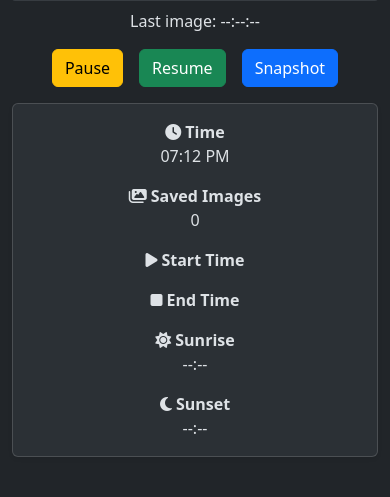
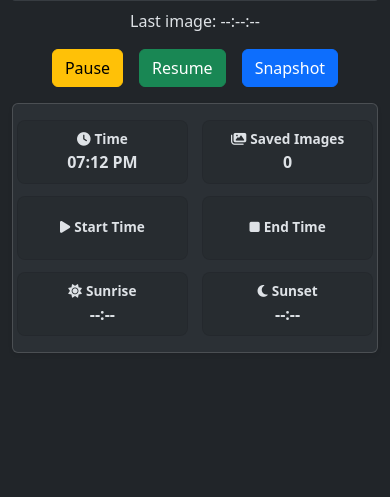
Before and after one commit to der-pw/chronocam2, a FastAPI app: template app/templates/index.html in a window 390 px wide. Shown: the part 398-895 px from the top of the page. After the commit the page ends 751 px from the top, so only its background shows below. Run offline with FastAPI, Linux system fonts and the light colour scheme; the template is opened without the code that fills it, so the values that code supplies are empty; parts of the project's set-up code (start-up, migrations or seed data) failed here and were passed over.

Commit message:
Improve mobile layout and status handling

```diff
--- a/app/main.py
+++ b/app/main.py
@@ -37,7 +37,7 @@ app.mount(
 )
 
 # === Templates ===
-APP_VERSION = "2.2.3"
+APP_VERSION = "2.2.4"
 templates = Jinja2Templates(directory=str(Path(__file__).parent / "templates"))
 templates.env.globals["app_version"] = APP_VERSION
 
--- a/app/static/css/custom.css
+++ b/app/static/css/custom.css
@@ -24,6 +24,45 @@
   position: relative;
   overflow: hidden;
   border-radius: .4rem;
+}
+
+@media (max-width: 767.98px) {
+  .info-grid {
+    display: grid;
+    grid-template-columns: repeat(2, minmax(0, 1fr));
+    gap: 0.75rem 0.9rem;
+    grid-auto-rows: 1fr;
+  }
+
+  .info-grid .info-col {
+    display: contents;
+  }
+
+  .info-item {
+    background: rgba(0, 0, 0, 0.08);
+    border: 1px solid rgba(0, 0, 0, 0.08);
+    border-radius: 0.5rem;
+    padding: 0.55rem 0.65rem;
+    height: 100%;
+    display: flex;
+    flex-direction: column;
+    justify-content: center;
+    align-items: center;
+    text-align: center;
+  }
+
+  .info-item .fw-bold {
+    font-size: 0.85rem;
+  }
+
+  .info-item .fw-bold.mt-3 {
+    margin-top: 0 !important;
+  }
+
+  .info-item > div:not(.fw-bold) {
+    font-size: 1rem;
+    font-weight: 600;
+  }
 }
 
 /* subtle zoom effect */
--- a/app/static/js/dashboard.js
+++ b/app/static/js/dashboard.js
@@ -302,12 +302,31 @@
 
   function startClock() {
     if (!els.time) return;
+    let clockTimer = null;
     const updateClock = () => {
       const now = new Date();
       els.time.textContent = now.toLocaleTimeString([], { hour: '2-digit', minute: '2-digit' });
     };
-    updateClock();
-    setInterval(updateClock, 1000);
+    const startTimer = () => {
+      if (clockTimer) return;
+      updateClock();
+      clockTimer = setInterval(updateClock, 1000);
+    };
+    const stopTimer = () => {
+      if (!clockTimer) return;
+      clearInterval(clockTimer);
+      clockTimer = null;
+    };
+    const handleVisibility = () => {
+      if (document.hidden) {
+        stopTimer();
+      } else {
+        startTimer();
+      }
+    };
+
+    document.addEventListener('visibilitychange', handleVisibility);
+    startTimer();
   }
 
   startClock();
--- a/app/templates/index.html
+++ b/app/templates/index.html
@@ -43,29 +43,41 @@
   <div class="row justify-content-center mb-3">
     <div class="col-md-12">
       <div class="card shadow-sm p-3 bg-body-tertiary">
-        <div class="row text-center align-items-center">
+        <div class="row text-center align-items-center info-grid">
           <!-- Column 1: {{ tr["time"] if tr else "Time" }} & {{ tr["saved_images"] if tr else "Saved Images" }} -->
-          <div class="col-12 col-md-4 mb-3 mb-md-0">
+          <div class="col-12 col-md-4 mb-3 mb-md-0 info-col">
+            <div class="info-item">
               <div class="fw-bold"><i class="fa-solid fa-clock me-1"></i>{{ tr["time"] if tr else "Time" }}</div>
               <div id="time">--:--</div>
+            </div>
+            <div class="info-item">
               <div class="fw-bold mt-3"><i class="fa-solid fa-images me-1"></i>{{ tr["saved_images"] if tr else "Saved Images" }}</div>
               <div id="count">0</div>
             </div>
+          </div>
 
           <!-- Column 2: Start/{{ tr["end_time"] if tr else "End Time" }} -->
-          <div class="col-12 col-md-4 mb-3 mb-md-0">
+          <div class="col-12 col-md-4 mb-3 mb-md-0 info-col">
+            <div class="info-item">
               <div class="fw-bold"><i class="fa-solid fa-play me-1"></i>{{ tr["start_time"] if tr else "Start Time" }}</div>
               <div id="start-time">{{ cfg.active_start }}</div>
+            </div>
+            <div class="info-item">
               <div class="fw-bold mt-3"><i class="fa-solid fa-stop me-1"></i>{{ tr["end_time"] if tr else "End Time" }}</div>
               <div id="end-time">{{ cfg.active_end }}</div>
             </div>
+          </div>
 
           <!-- Column 3: {{ tr["sunrise"] if tr else "Sunrise" }} & {{ tr["sunset"] if tr else "Sunset" }} -->
-          <div class="col-12 col-md-4">
+          <div class="col-12 col-md-4 info-col">
+            <div class="info-item">
               <div class="fw-bold"><i class="fa-solid fa-sun me-1"></i>{{ tr["sunrise"] if tr else "Sunrise" }}</div>
               <div id="sunrise">--:--</div>
+            </div>
+            <div class="info-item">
               <div class="fw-bold mt-3"><i class="fa-solid fa-moon me-1"></i>{{ tr["sunset"] if tr else "Sunset" }}</div>
               <div id="sunset">--:--</div>
+            </div>
           </div>
         </div>
       </div>
```
Lines whose indentation alone changed are shown as unchanged.
